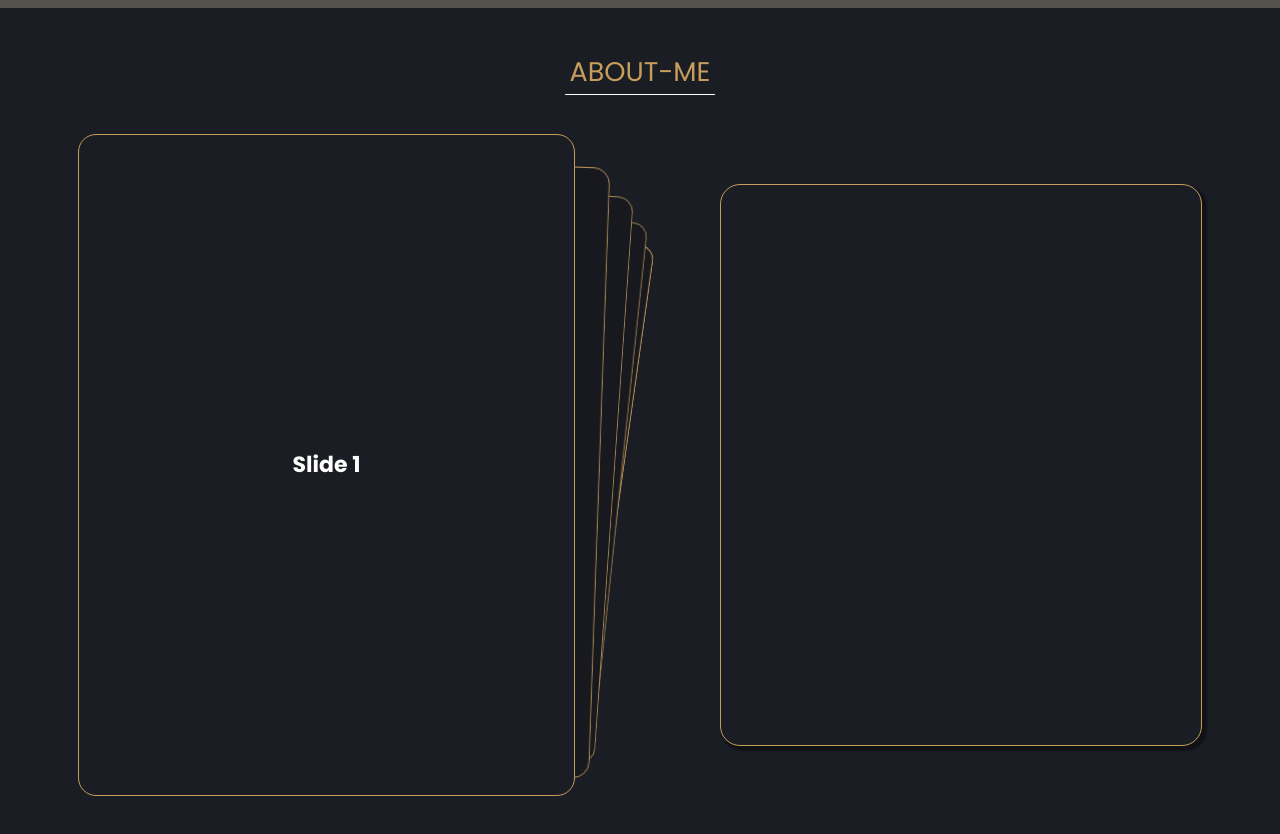
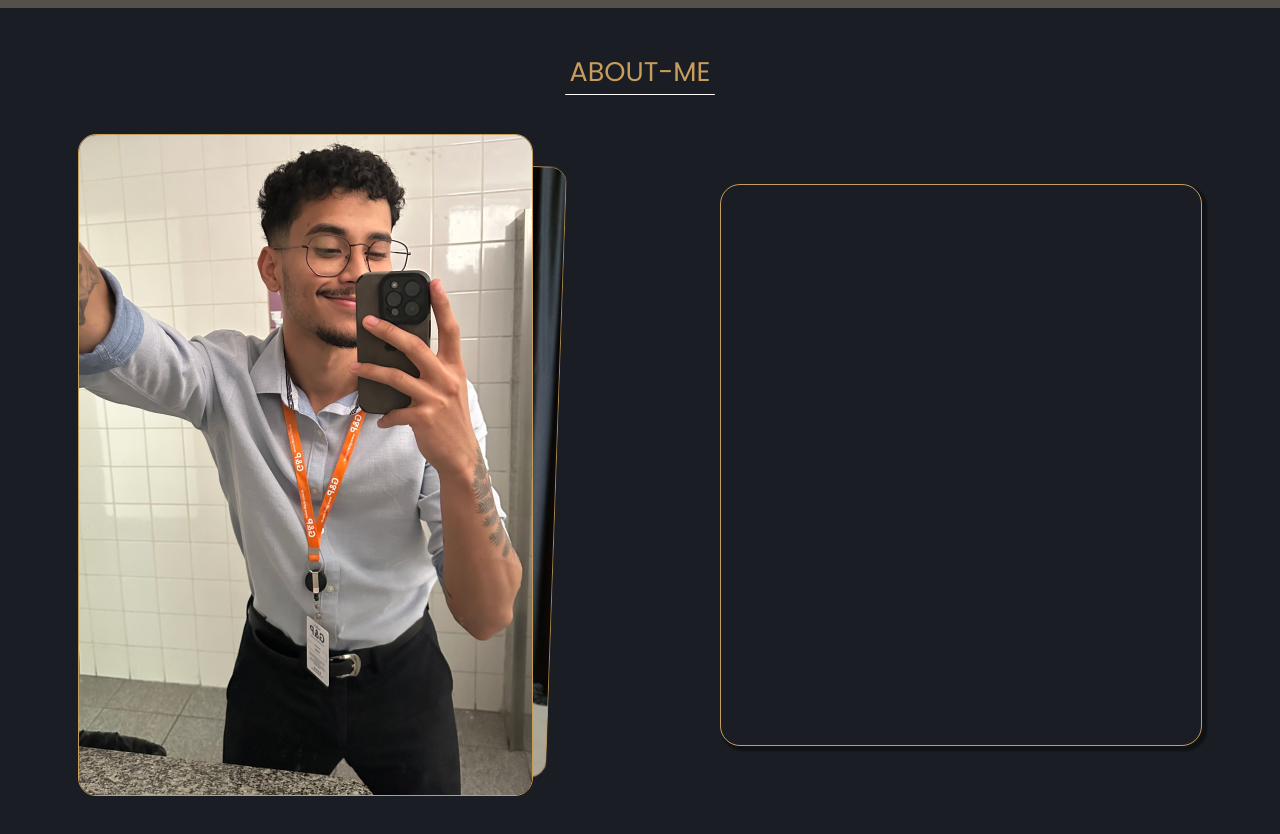
Before and after one commit to lucasdj-sampaio/my-portfolio, a React (Create React App) app: page / in a window 1280 px wide. Shown: the part 1680-2514 px from the top of the page. Built offline with nearby package versions, Linux system fonts and the light colour scheme.

Commit message:
Add first imagens about me

```diff
--- a/src/components/SwipeCarousel/index.tsx
+++ b/src/components/SwipeCarousel/index.tsx
@@ -2,10 +2,14 @@ import { Swiper, SwiperSlide } from 'swiper/react';
 import 'swiper/css';
 import 'swiper/css/effect-cards';
 import { EffectCards } from 'swiper/modules';
-
+import { IAboutDataType } from 'shared/types/IAboutDataType';
 import { SwiperStyles } from './styles';
 
-export const SwipeCarousel: React.FC = () => {
+interface SwipeProp {
+  data: IAboutDataType[];
+}
+
+export const SwipeCarousel: React.FC<SwipeProp> = ({ data }: SwipeProp) => {
   return (
     <SwiperStyles>
       <Swiper
@@ -14,15 +18,13 @@ export const SwipeCarousel: React.FC = () => {
         modules={[EffectCards]}
         className="mySwiper"
       >
-        <SwiperSlide>Slide 1</SwiperSlide>
-        <SwiperSlide>Slide 2</SwiperSlide>
-        <SwiperSlide>Slide 3</SwiperSlide>
-        <SwiperSlide>Slide 4</SwiperSlide>
-        <SwiperSlide>Slide 5</SwiperSlide>
-        <SwiperSlide>Slide 6</SwiperSlide>
-        <SwiperSlide>Slide 7</SwiperSlide>
-        <SwiperSlide>Slide 8</SwiperSlide>
-        <SwiperSlide>Slide 9</SwiperSlide>
+        {data.map(currentData => {
+          return (
+            <SwiperSlide key={`carouselid_${currentData.Id}`}>
+              <img src={currentData.Image} alt="Reference Image" />
+            </SwiperSlide>
+          );
+        })}
       </Swiper>
     </SwiperStyles>
   );
--- a/src/components/SwipeCarousel/styles.ts
+++ b/src/components/SwipeCarousel/styles.ts
@@ -2,7 +2,7 @@ import styled from 'styled-components';
 
 export const SwiperStyles = styled.div`
   .swiper {
-    width: 496.5px;
+    width: 454.87px;
     height: 662px;
   }
 
@@ -16,6 +16,5 @@ export const SwiperStyles = styled.div`
     color: #fff;
     background-color: var(--background);
     border: 1px solid var(--secundColor);
-    padding: 5px;
   }
 `;
--- a/src/pages/main/index.tsx
+++ b/src/pages/main/index.tsx
@@ -44,6 +44,7 @@ export const DeveloperPage: React.FC = () => {
   const otherPageTextData = useSelector(
     (state: RootState) => state.pageTextSlice
   );
+  const aboutmeData = useSelector((state: RootState) => state.aboutSlice);
 
   const [toggleState, setToggled] = useState<boolean>(true);
   const socialMedia = ['Git', 'Linkedin', 'Wpp'];
@@ -169,7 +170,7 @@ export const DeveloperPage: React.FC = () => {
           <TitleRegion title={sectionsData[2]} />
 
           <AboutMeSlide>
-            <SwipeCarousel />
+            <SwipeCarousel data={aboutmeData.aboutData} />
             <AboutMeText />
           </AboutMeSlide>
         </PageSection>
--- a/src/store/rootReducer.ts
+++ b/src/store/rootReducer.ts
@@ -1,3 +1,4 @@
+import { aboutSlice } from './slices';
 import { sectionSlice } from './slices';
 import { skillSlice } from './slices';
 import { serviceSlice } from './slices';
@@ -9,6 +10,7 @@ const reducers = combineReducers({
   skillSlice,
   sectionSlice,
   pageTextSlice,
+  aboutSlice,
 });
 
 export default reducers;
--- /dev/null
+++ b/src/store/slices/aboutme.ts
@@ -0,0 +1,52 @@
+import { PayloadAction, createSlice } from '@reduxjs/toolkit';
+import { IAboutDataType } from 'shared/types/IAboutDataType';
+//@ts-ignore
+import AboutMeImage from '../../images/meaboutme.jpg';
+//@ts-ignore
+import CertificationImage from '../../images/certification_aboutme.jpeg';
+
+interface AboutProp {
+  aboutData: IAboutDataType[];
+}
+
+const initialENState: AboutProp = {
+  aboutData: [
+    { Id: 1, Image: AboutMeImage, Title: '', Text: '' },
+    {
+      Id: 2,
+      Image: CertificationImage,
+      Title: '',
+      Text: '',
+    },
+  ],
+};
+
+const initialPTState: AboutProp = {
+  aboutData: [
+    { Id: 1, Image: AboutMeImage, Title: '', Text: '' },
+    {
+      Id: 2,
+      Image: CertificationImage,
+      Title: '',
+      Text: '',
+    },
+  ],
+};
+
+export const aboutSlice = createSlice({
+  name: 'aboutData',
+  initialState: initialENState,
+  reducers: {
+    changeSectionLanguage(
+      state,
+      action: PayloadAction<{ toggleState: boolean }>
+    ) {
+      state.aboutData = action.payload.toggleState
+        ? initialENState.aboutData
+        : initialPTState.aboutData;
+    },
+  },
+});
+
+export const { changeSectionLanguage } = aboutSlice.actions;
+export default aboutSlice.reducer;
--- a/src/store/slices/index.ts
+++ b/src/store/slices/index.ts
@@ -1,6 +1,7 @@
+import aboutSlice from './aboutme';
 import sectionSlice from './sections';
 import skillSlice from './skills';
 import serviceSlice from './services';
 import pageTextSlice from './otherTextTranslate';
 
-export { serviceSlice, skillSlice, sectionSlice, pageTextSlice };
+export { serviceSlice, skillSlice, sectionSlice, pageTextSlice, aboutSlice };
```
Also changed, not shown: src/shared/types/IAboutDataType.d.ts (added, +7 -0 lines), src/images/certification_aboutme.jpeg (added), src/images/meaboutme.jpg (added).
